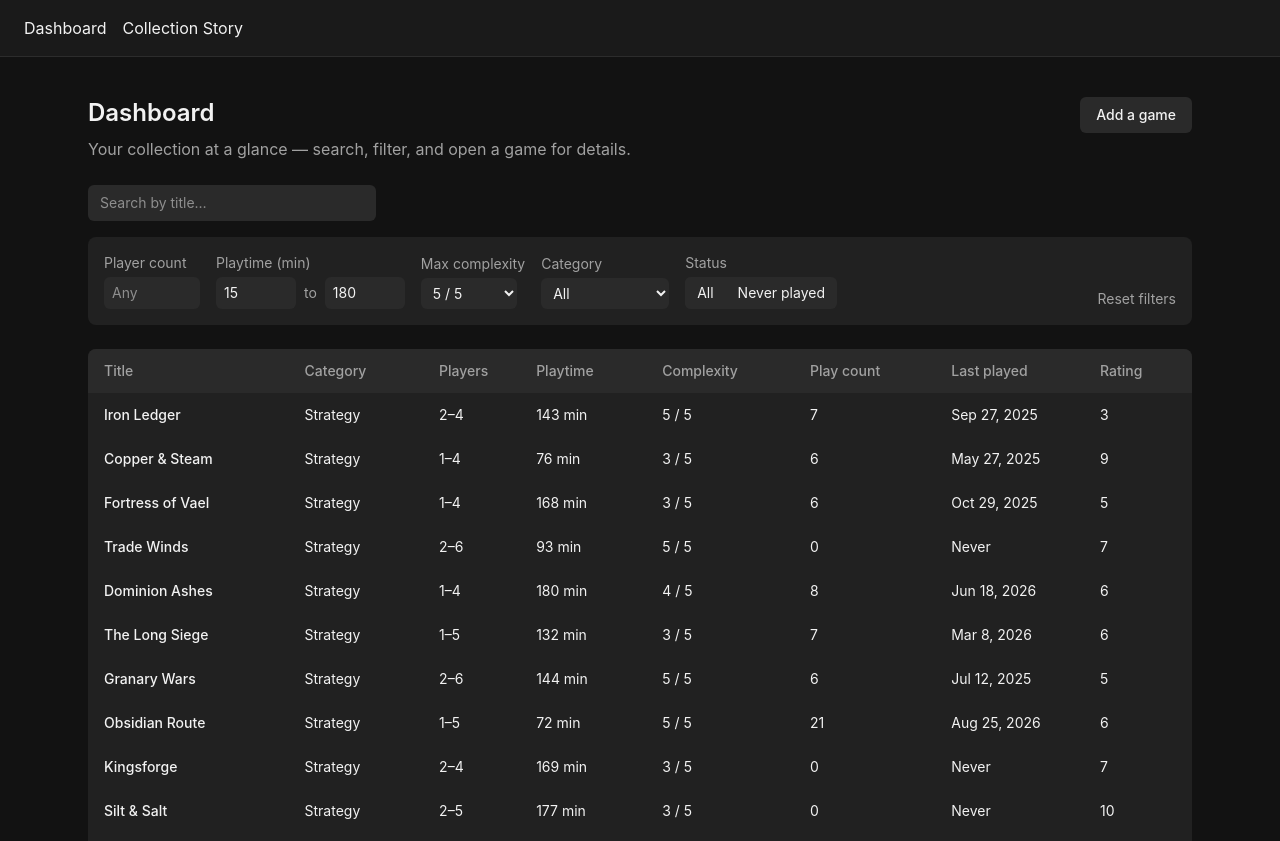
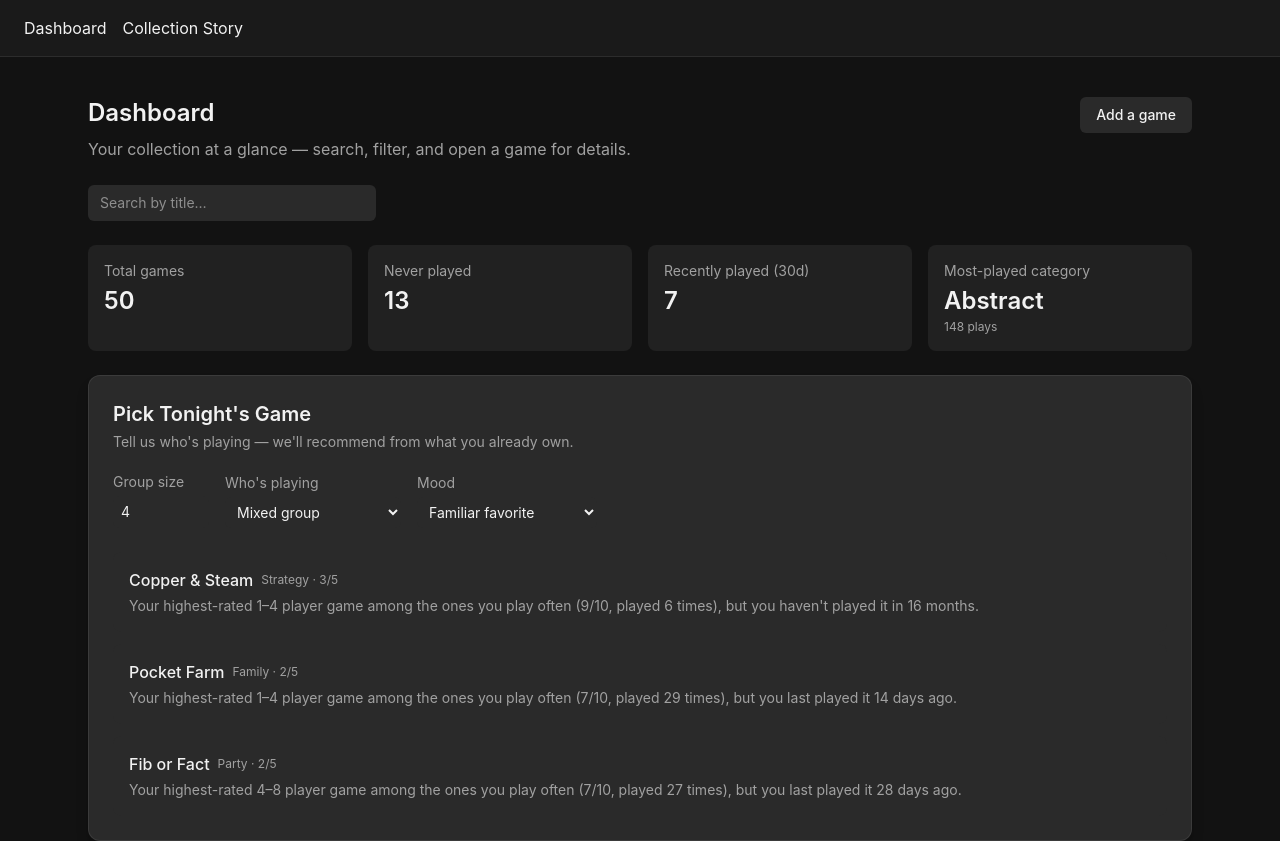
Before and after one commit to jerm-cowan/boardgame-library, a React (Vite) app: page /dashboard in a window 1280 px wide. Shown: the top 841 px of the page. Built offline with nearby package versions, Linux system fonts and the light colour scheme.

Commit message:
feat: add Pick Tonight's Game recommender with ranking, why-lines, and empty state

```diff
--- /dev/null
+++ b/src/components/PickTonightWidget.tsx
@@ -0,0 +1,112 @@
+import { useMemo, useState } from 'react'
+import type { Game } from '../types/game'
+import {
+  AUDIENCE_LABELS,
+  MOOD_LABELS,
+  recommend,
+  type AudienceSelection,
+  type Mood,
+} from '../lib/recommend'
+
+interface PickTonightWidgetProps {
+  games: Game[]
+  onSelectGame: (game: Game) => void
+}
+
+const AUDIENCE_OPTIONS: AudienceSelection[] = ['family', 'adults', 'mixed']
+const MOOD_OPTIONS: Mood[] = ['familiar', 'new', 'surprise']
+
+export default function PickTonightWidget({ games, onSelectGame }: PickTonightWidgetProps) {
+  const [groupSize, setGroupSize] = useState(4)
+  const [audience, setAudience] = useState<AudienceSelection>('mixed')
+  const [mood, setMood] = useState<Mood>('familiar')
+
+  const result = useMemo(
+    () => recommend(games, groupSize, audience, mood),
+    [games, groupSize, audience, mood],
+  )
+
+  return (
+    <section className="rounded-xl border border-border bg-popover p-6 shadow-lg shadow-black/20">
+      <div>
+        <h2 className="text-xl font-semibold">Pick Tonight's Game</h2>
+        <p className="mt-1 text-sm text-muted-foreground">
+          Tell us who's playing — we'll recommend from what you already own.
+        </p>
+      </div>
+
+      <div className="mt-5 flex flex-wrap items-end gap-4">
+        <label className="flex flex-col gap-1 text-sm">
+          <span className="text-muted-foreground">Group size</span>
+          <input
+            type="number"
+            min={1}
+            max={12}
+            value={groupSize}
+            onChange={(event) => setGroupSize(Math.max(1, Number(event.target.value) || 1))}
+            className="w-24 rounded-md bg-hover px-2 py-1.5 focus:outline-none"
+          />
+        </label>
+
+        <label className="flex flex-col gap-1 text-sm">
+          <span className="text-muted-foreground">Who's playing</span>
+          <select
+            value={audience}
+            onChange={(event) => setAudience(event.target.value as AudienceSelection)}
+            className="rounded-md bg-hover px-2 py-1.5 focus:outline-none"
+          >
+            {AUDIENCE_OPTIONS.map((option) => (
+              <option key={option} value={option}>
+                {AUDIENCE_LABELS[option]}
+              </option>
+            ))}
+          </select>
+        </label>
+
+        <label className="flex flex-col gap-1 text-sm">
+          <span className="text-muted-foreground">Mood</span>
+          <select
+            value={mood}
+            onChange={(event) => setMood(event.target.value as Mood)}
+            className="rounded-md bg-hover px-2 py-1.5 focus:outline-none"
+          >
+            {MOOD_OPTIONS.map((option) => (
+              <option key={option} value={option}>
+                {MOOD_LABELS[option]}
+              </option>
+            ))}
+          </select>
+        </label>
+      </div>
+
+      <div className="mt-6">
+        {result.candidateCount === 0 ? (
+          <div className="rounded-lg bg-hover p-4 text-sm text-muted-foreground">
+            No owned games fit {groupSize} player{groupSize === 1 ? '' : 's'} and{' '}
+            {AUDIENCE_LABELS[audience].toLowerCase()}. Try a different group size or audience, or
+            add a game that matches.
+          </div>
+        ) : (
+          <div className="flex flex-col gap-3">
+            {result.recommendations.map(({ game, why }) => (
+              <button
+                key={game.id}
+                type="button"
+                onClick={() => onSelectGame(game)}
+                className="flex flex-col gap-1 rounded-lg bg-hover p-4 text-left transition hover:bg-card"
+              >
+                <div className="flex items-center justify-between gap-2">
+                  <span className="font-medium">{game.title}</span>
+                  <span className="shrink-0 text-xs text-muted-foreground">
+                    {game.category} · {game.complexity}/5
+                  </span>
+                </div>
+                <p className="text-sm text-muted-foreground">{why}</p>
+              </button>
+            ))}
+          </div>
+        )}
+      </div>
+    </section>
+  )
+}
--- /dev/null
+++ b/src/lib/recommend.ts
@@ -0,0 +1,132 @@
+import type { Game, GameAudience } from '../types/game'
+import { daysSince } from './kpis'
+
+export type Mood = 'familiar' | 'new' | 'surprise'
+export type AudienceSelection = GameAudience
+
+export const MOOD_LABELS: Record<Mood, string> = {
+  familiar: 'Familiar favorite',
+  new: 'Something new-to-us',
+  surprise: 'Surprise me',
+}
+
+export const AUDIENCE_LABELS: Record<AudienceSelection, string> = {
+  family: 'Family / kids-friendly',
+  adults: 'Adults only',
+  mixed: 'Mixed group',
+}
+
+export interface Recommendation {
+  game: Game
+  why: string
+}
+
+export interface RecommendationResult {
+  candidateCount: number
+  recommendations: Recommendation[]
+}
+
+function median(values: number[]): number {
+  if (values.length === 0) return 0
+  const sorted = [...values].sort((a, b) => a - b)
+  const mid = Math.floor(sorted.length / 2)
+  return sorted.length % 2 === 0 ? (sorted[mid - 1] + sorted[mid]) / 2 : sorted[mid]
+}
+
+function mean(values: number[]): number {
+  if (values.length === 0) return 0
+  return values.reduce((sum, value) => sum + value, 0) / values.length
+}
+
+// A "mixed group" imposes no audience restriction; family/adults selections also accept
+// games tagged 'mixed' since those fit either audience.
+function matchesAudience(game: Game, selection: AudienceSelection): boolean {
+  if (selection === 'mixed') return true
+  return game.audience === selection || game.audience === 'mixed'
+}
+
+function matchesGroupSize(game: Game, groupSize: number): boolean {
+  return game.playerMin <= groupSize && game.playerMax >= groupSize
+}
+
+function getCandidates(games: Game[], groupSize: number, audience: AudienceSelection): Game[] {
+  return games.filter((game) => matchesGroupSize(game, groupSize) && matchesAudience(game, audience))
+}
+
+function describeRecency(lastPlayedDate: string | null, referenceDate: Date): string {
+  if (lastPlayedDate === null) return "you've never played it"
+  const days = daysSince(lastPlayedDate, referenceDate)
+  if (days <= 0) return 'you played it today'
+  if (days < 30) return `you last played it ${days} day${days === 1 ? '' : 's'} ago`
+  const months = Math.round(days / 30)
+  return `you haven't played it in ${months} month${months === 1 ? '' : 's'}`
+}
+
+function playerRangeText(game: Game): string {
+  return game.playerMin === game.playerMax
+    ? `${game.playerMin}-player`
+    : `${game.playerMin}\u2013${game.playerMax} player`
+}
+
+function buildWhy(game: Game, mood: Mood, referenceDate: Date): string {
+  const range = playerRangeText(game)
+  const recency = describeRecency(game.lastPlayedDate, referenceDate)
+
+  if (mood === 'familiar') {
+    return `Your highest-rated ${range} game among the ones you play often (${game.personalRating}/10, played ${game.playCount} times), but ${recency}.`
+  }
+
+  if (mood === 'new') {
+    if (game.playCount === 0) {
+      return `You've never tried this one, and it fits your group size${
+        game.complexity <= 2 ? ' and skews easy' : ''
+      }.`
+    }
+    return `Only played ${game.playCount} time${game.playCount === 1 ? '' : 's'} so far — still fresh, and it fits your group size (rated ${game.personalRating}/10).`
+  }
+
+  // surprise
+  return `Rated ${game.personalRating}/10 — one of your best — but ${recency}. A genuine neglected-shelf pick.`
+}
+
+export function recommend(
+  games: Game[],
+  groupSize: number,
+  audience: AudienceSelection,
+  mood: Mood,
+  referenceDate: Date = new Date(),
+): RecommendationResult {
+  const candidates = getCandidates(games, groupSize, audience)
+  if (candidates.length === 0) {
+    return { candidateCount: 0, recommendations: [] }
+  }
+
+  let pool: Game[]
+  let sorted: Game[]
+
+  if (mood === 'familiar') {
+    const frequentThreshold = median(candidates.map((game) => game.playCount))
+    const frequent = candidates.filter((game) => game.playCount >= frequentThreshold)
+    pool = frequent.length > 0 ? frequent : candidates
+    sorted = [...pool].sort(
+      (a, b) => b.personalRating - a.personalRating || b.playCount - a.playCount,
+    )
+  } else if (mood === 'new') {
+    sorted = [...candidates].sort(
+      (a, b) => a.playCount - b.playCount || b.personalRating - a.personalRating,
+    )
+  } else {
+    const avgRating = mean(candidates.map((game) => game.personalRating))
+    const highlyRated = candidates.filter((game) => game.personalRating >= avgRating)
+    pool = highlyRated.length > 0 ? highlyRated : candidates
+    sorted = [...pool].sort(
+      (a, b) => a.playCount - b.playCount || b.personalRating - a.personalRating,
+    )
+  }
+
+  const recommendations = sorted
+    .slice(0, 3)
+    .map((game) => ({ game, why: buildWhy(game, mood, referenceDate) }))
+
+  return { candidateCount: candidates.length, recommendations }
+}
--- a/src/pages/DashboardPage.tsx
+++ b/src/pages/DashboardPage.tsx
@@ -5,6 +5,8 @@ import GameTable from '../components/GameTable'
 import FilterPanel from '../components/FilterPanel'
 import GameDetailDrawer from '../components/GameDetailDrawer'
 import AddGameForm from '../components/AddGameForm'
+import DashboardKpis from '../components/DashboardKpis'
+import PickTonightWidget from '../components/PickTonightWidget'
 import { DEFAULT_FILTERS, type FilterState, type Game } from '../types/game'
 
 function matchesFilters(game: Game, filters: FilterState): boolean {
@@ -63,7 +65,15 @@ export default function DashboardPage() {
         />
       </div>
 
-      <div className="mt-4">
+      <div className="mt-6">
+        <DashboardKpis games={games} />
+      </div>
+
+      <div className="mt-6">
+        <PickTonightWidget games={games} onSelectGame={setSelectedGame} />
+      </div>
+
+      <div className="mt-6">
         <FilterPanel filters={filters} onChange={setFilters} />
       </div>
 
```
